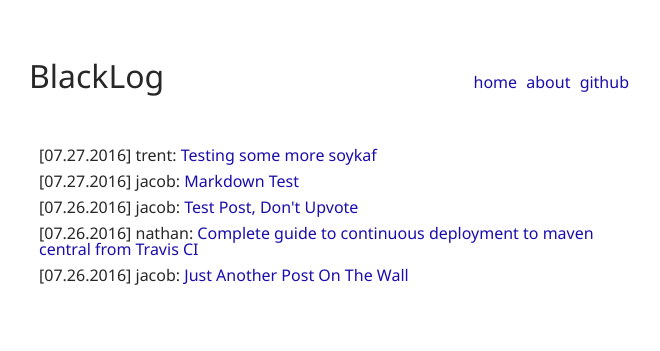
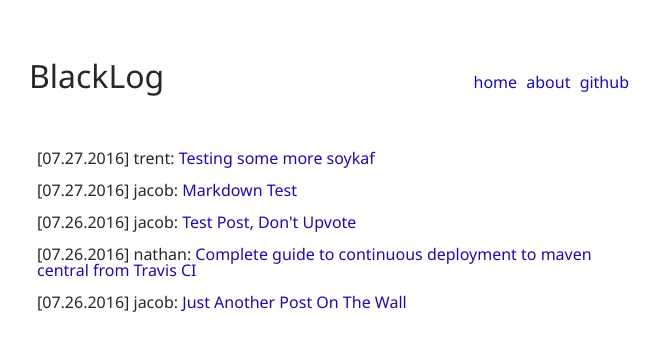
Before and after one commit to blackdoor/blog, a Jekyll site: the page built from index.html, in a window 1280 px wide. Shown: the top 351 px of the page, without its empty margins (311-971 px from the left). Built offline with Jekyll 4.4.1, drawn with Linux system fonts in a browser that asks for light colours.

Commit message:
fixed front page spacing

```diff
--- a/assets/css/main.scss
+++ b/assets/css/main.scss
@@ -43,6 +43,9 @@
         @media screen and (max-width: $br) {
             padding: 10px 0 10px 0;
         }
+    }
+    .main {
+        padding: 8px;
     }
 }
 
--- a/index.html
+++ b/index.html
@@ -6,7 +6,7 @@
 <div class="blog">
     <ul>
         {% for post in site.posts %}
-        <li>
+        <li class="main">
             <span class="date">[{{ post.date | date: '%m.%d.%Y' }}]</span> <span>{{ post.author }}</span>: <a href="{{ site.baseurl }}{{ post.url }}">{{ post.title }}</a>
         </li>
         {% endfor %}
```
